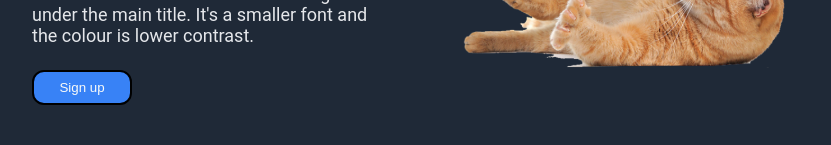
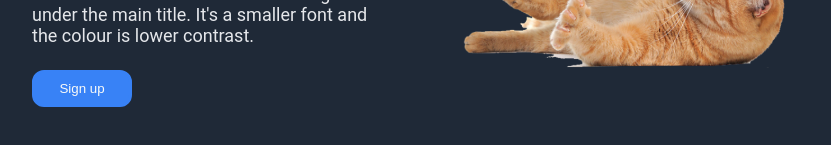
Before and after one commit to Mortiton/odin-project-website, a plain HTML site: page index.html in a window 1280 px wide. Shown: the part 259-404 px from the top of the page, without its empty margins (224-1055 px from the left). Drawn offline with Linux system fonts and the light colour scheme.

Commit message:
Change the button border
Changed the border to the same background colour as the button and
gave it a solid border.

```diff
--- a/style.css
+++ b/style.css
@@ -93,7 +93,7 @@ img {
 button {
     background-color: #3882F6;
     border-radius: 12px;
-    border-style: solid;
+    border:#3882F6 solid;
     color:#F9FAF8;
     padding: 8px 24px;
     margin: 8px 0;
```
